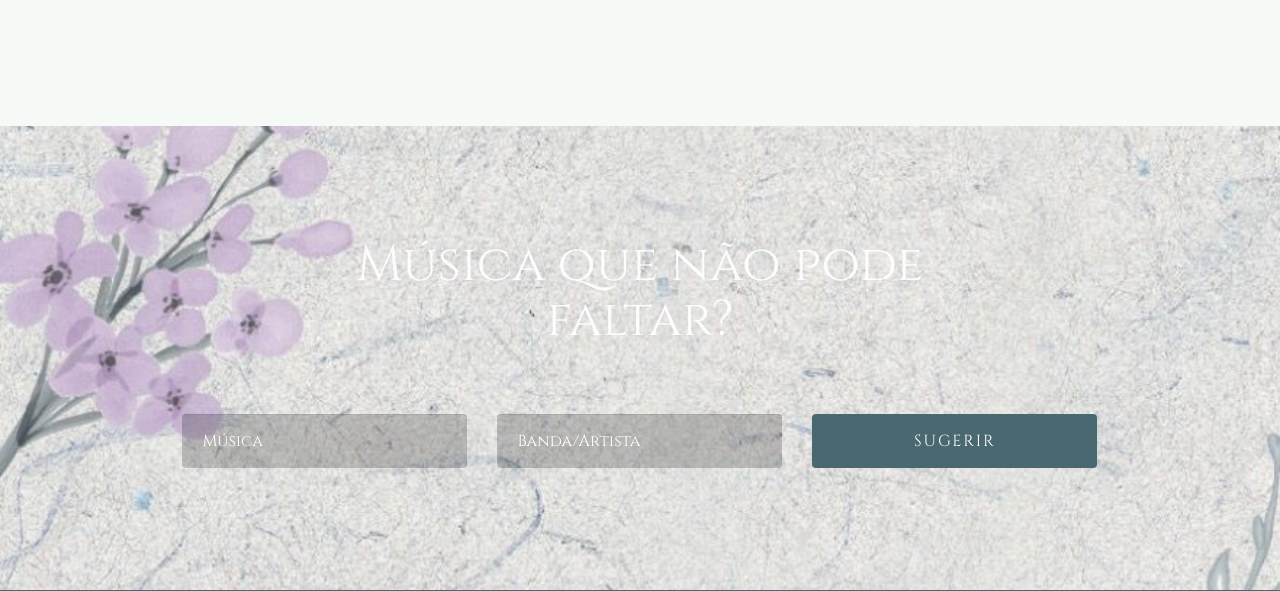
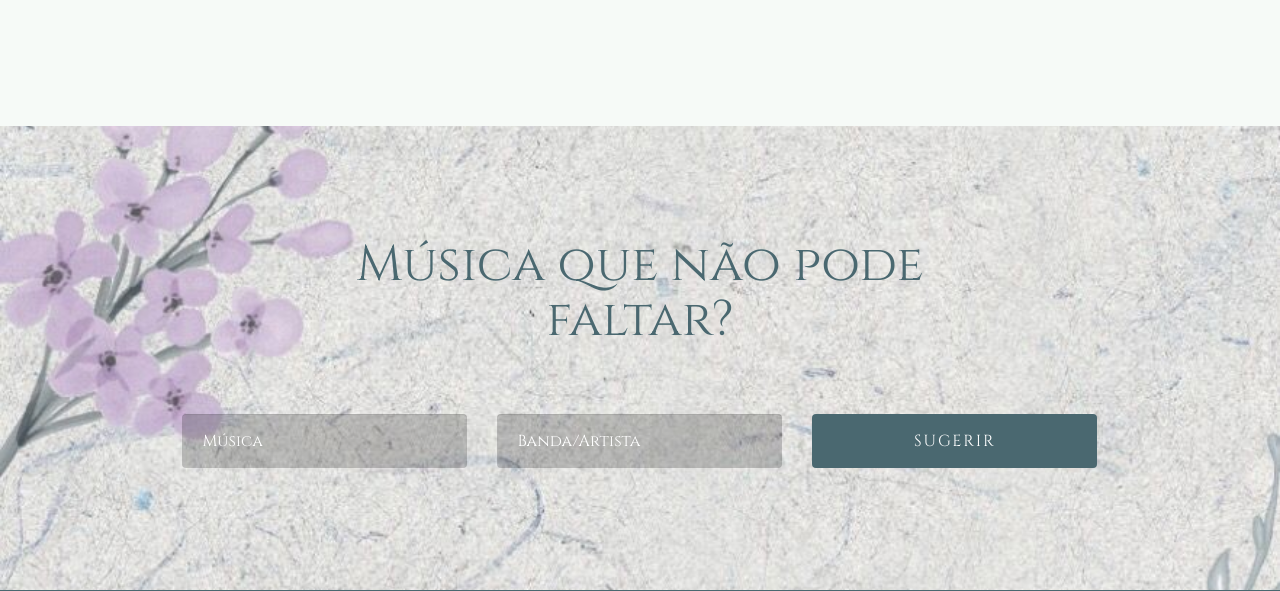
Before and after one commit to bubas3000/sitexia, a PHP site: page / in a window 1280 px wide. Shown: the part 3876-4467 px from the top of the page. Run offline with PHP 8.4, Linux system fonts and the light colour scheme; some libraries are stand-ins or nearby versions.

Commit message:
Update index.php

```diff
--- a/index.php
+++ b/index.php
@@ -405,7 +405,7 @@
 					<div class="container">
 						<div class="row animate-box">
 							<div class="col-md-8 col-md-offset-2 text-center heading-section">
-								<h2>Música que não pode faltar?</h2>
+								<h2 style="color: #4a6870;">Música que não pode faltar?</h2>
 							</div>
 						</div>
 						<div class="row animate-box">
```
